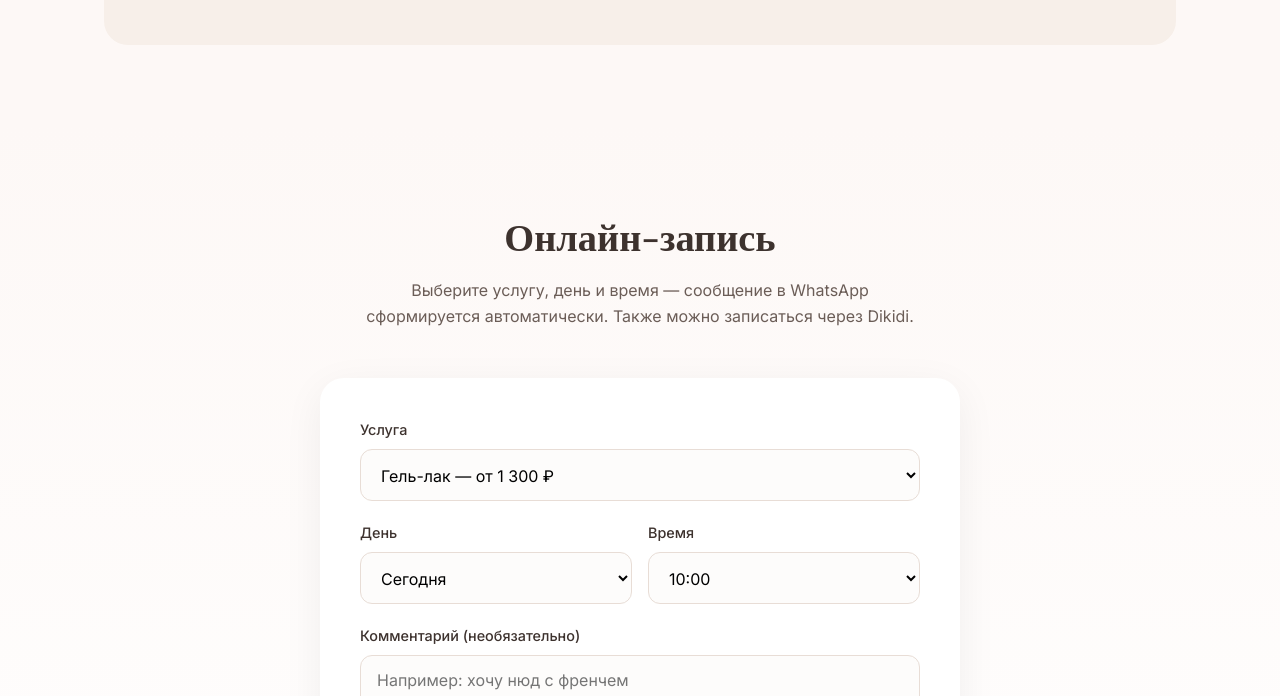
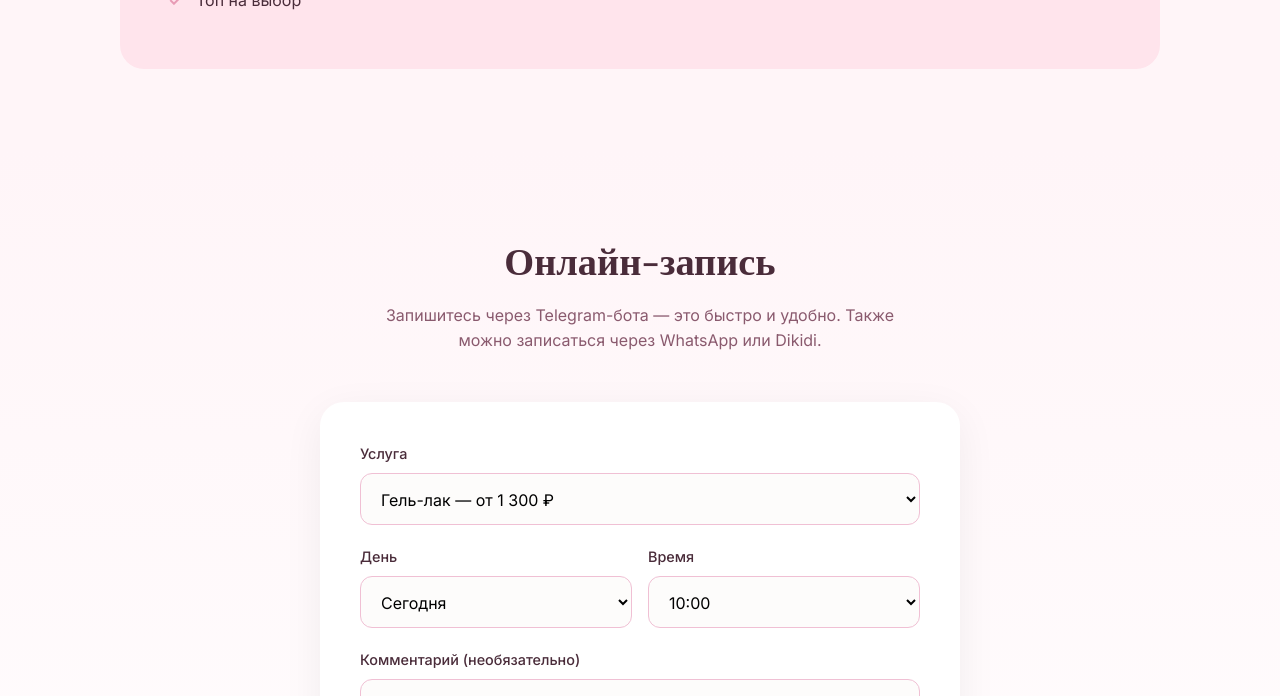
Before and after one commit to frenchbybazhens/frenchbybazhens, a plain HTML site: page index.html in a window 1280 px wide. Shown: the part 2104-2800 px from the top of the page. Drawn offline with nearby package versions, Linux system fonts and the light colour scheme; a web font is replaced by a local one.

Commit message:
Add files via upload
Pink changes + adding telegramm bot and padding

```diff
--- a/index.html
+++ b/index.html
@@ -9,12 +9,12 @@
 <link href="https://fonts.googleapis.com/css2?family=Playfair+Display:ital,wght@0,400;0,600;0,700;1,400&family=Inter:wght@300;400;500;600&display=swap" rel="stylesheet">
 <style>
   :root {
-    --bg: #fdf8f6;
-    --bg-soft: #f7efe9;
-    --accent: #c9a08a;
-    --accent-dark: #a87c65;
-    --text: #3d322e;
-    --text-soft: #6b5d57;
+    --bg: #fff5f8;
+    --bg-soft: #ffe4ec;
+    --accent: #e89bb5;
+    --accent-dark: #d67a9a;
+    --text: #4a2c3a;
+    --text-soft: #8a5a6e;
     --white: #ffffff;
     --radius: 16px;
   }
@@ -30,13 +30,13 @@
     font-weight: 600;
   }
   a { color: inherit; text-decoration: none; }
-  .container { max-width: 1120px; margin: 0 auto; padding: 0 24px; }
+  .container { max-width: 1120px; margin: 0 auto; padding: 0 40px; }
 
   header {
     position: sticky; top: 0; z-index: 100;
     background: rgba(253,248,246,0.92);
     backdrop-filter: blur(12px);
-    border-bottom: 1px solid #efe6e0;
+    border-bottom: 1px solid #f5d0e0;
   }
   .header-inner {
     display: flex; align-items: center; justify-content: space-between;
@@ -96,7 +96,7 @@
   .price-card {
     background: white; border-radius: var(--radius); padding: 28px;
     box-shadow: 0 4px 20px rgba(0,0,0,0.04);
-    border: 1px solid #f0e6e0;
+    border: 1px solid #f5d0e0;
   }
   .price-card h3 { font-size: 1.35rem; margin-bottom: 8px; }
   .price-from { color: var(--accent); font-weight: 600; margin-bottom: 16px; }
@@ -124,7 +124,7 @@
   .form-group { margin-bottom: 20px; }
   label { display: block; font-weight: 500; margin-bottom: 8px; font-size: 0.9rem; }
   select, input, textarea {
-    width: 100%; padding: 14px 16px; border: 1.5px solid #e8ddd6;
+    width: 100%; padding: 14px 16px; border: 1.5px solid #f0c0d4;
     border-radius: 12px; font-family: inherit; font-size: 1rem; background: #fdfcfb;
   }
   select:focus, input:focus, textarea:focus {
@@ -140,7 +140,7 @@
 
   .faq-item {
     background: white; border-radius: 12px; margin-bottom: 12px;
-    border: 1px solid #f0e6e0; overflow: hidden;
+    border: 1px solid #f5d0e0; overflow: hidden;
   }
   .faq-q {
     padding: 18px 24px; font-weight: 500; cursor: pointer;
@@ -179,7 +179,7 @@
     </nav>
     <div class="header-actions">
       <a href="tel:+79048021337" class="phone">+7 (904) 802-13-37</a>
-      <a href="#booking" class="btn">Записаться</a>
+      <a href="https://t.me/frenchbybazhens" class="btn" target="_blank">Записаться</a>
     </div>
   </div>
 </header>
@@ -191,7 +191,7 @@
       <h1>Маникюр, наращивание и френч в Челябинске</h1>
       <p>Студия релакса и комфорта с индивидуальным подходом. Цены называем до записи. Работаем ежедневно с 10:00 до 20:00 по предварительной записи.</p>
       <div style="display:flex; gap:12px; flex-wrap:wrap;">
-        <a href="#booking" class="btn">Записаться онлайн</a>
+        <a href="https://t.me/frenchbybazhens" class="btn" target="_blank">Записаться онлайн</a>
         <a href="#prices" class="btn btn-outline">Смотреть прайс</a>
       </div>
       <div class="hero-stats">
@@ -277,7 +277,7 @@
   <div class="container">
     <div class="section-title">
       <h2>Онлайн-запись</h2>
-      <p>Выберите услугу, день и время — сообщение в WhatsApp сформируется автоматически. Также можно записаться через Dikidi.</p>
+      <p>Запишитесь через Telegram-бота — это быстро и удобно. Также можно записаться через WhatsApp или Dikidi.</p>
     </div>
     <div class="booking-box">
       <div class="form-group">
@@ -314,6 +314,7 @@
         <textarea id="comment" rows="2" placeholder="Например: хочу нюд с френчем"></textarea>
       </div>
       <div id="wa-message">Здравствуйте! Хочу записаться: Гель-лак (от 1 300 ₽), сегодня в 10:00.</div>
+      <a class="btn" style="width:100%; margin-bottom:12px; background: #0088cc;" href="https://t.me/frenchbybazhens" target="_blank">📅 Записаться в Telegram</a>
       <a id="wa-btn" class="btn" style="width:100%; margin-bottom:12px;" href="#" target="_blank">Записаться в WhatsApp</a>
       <a class="btn btn-outline" style="width:100%;" href="http://dikidi.ru/1637065" target="_blank">Записаться через Dikidi</a>
     </div>
```
